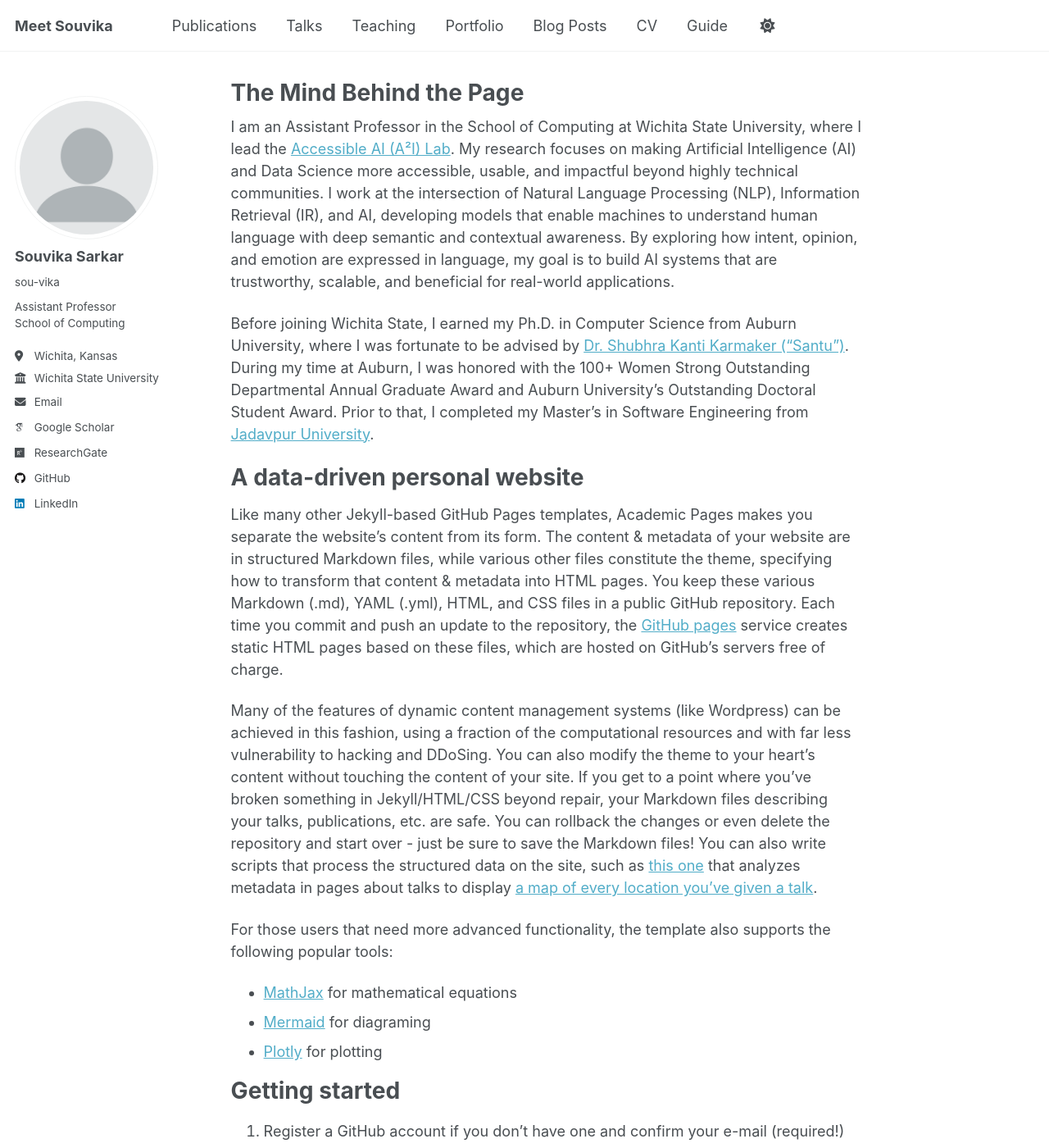
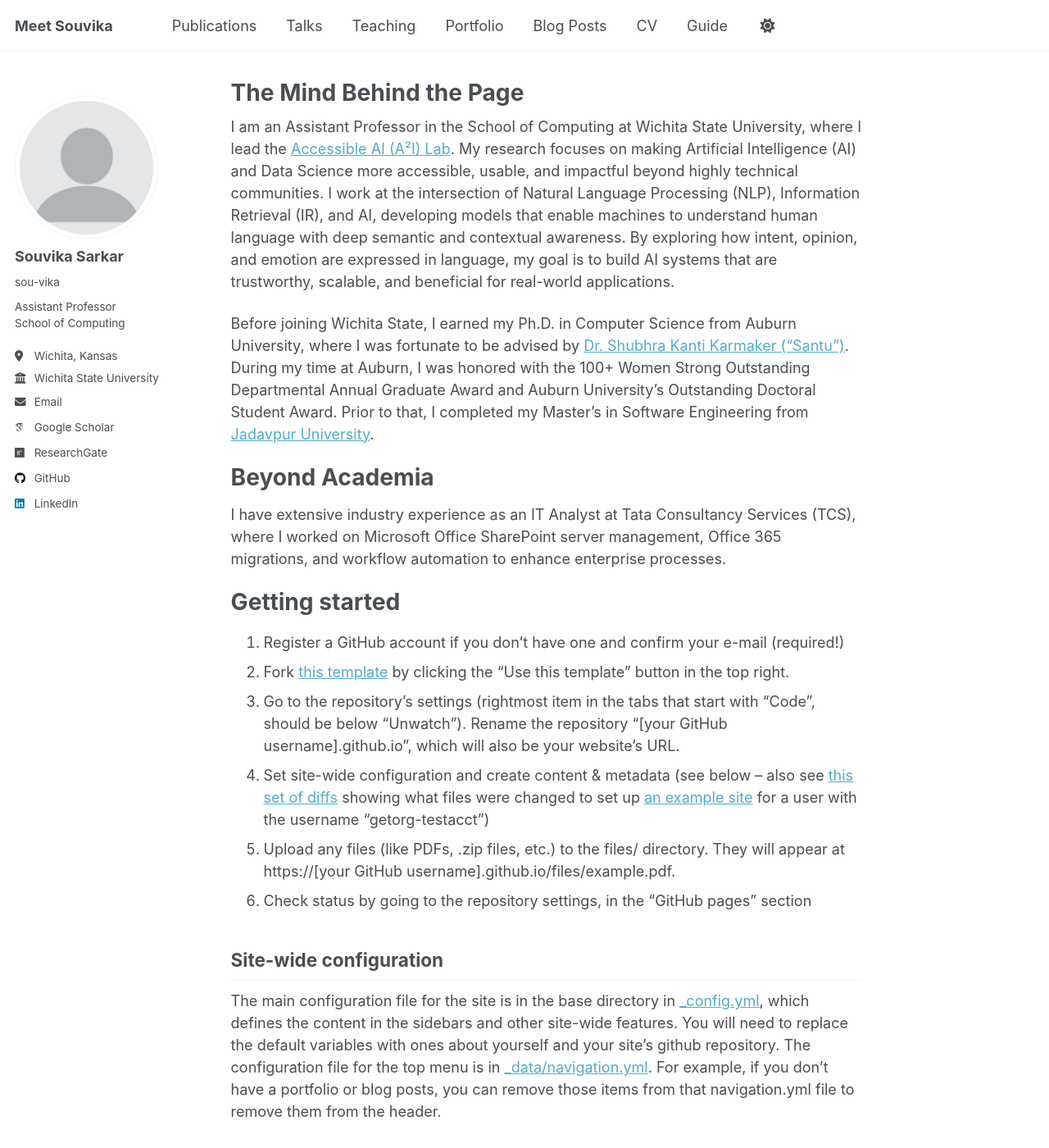
Before and after one commit to souvikasarkar/souvikasarkar.github.io, a Jekyll site: the page built from _pages/about.md, in a window 1280 px wide and 1400 px high. Shown: the whole window at 82% size. Built offline with Jekyll 4.4.1, drawn with Linux system fonts in a browser that asks for light colours; some web fonts are replaced; a script that is not in the unit is left out.

Commit message:
Update tab title.

```diff
--- a/_includes/seo.html
+++ b/_includes/seo.html
@@ -6,8 +6,8 @@
 {% endif %}
 {% assign seo_url = seo_url | default: site.github.url %}
 
-{% if page.title %}
-  {% assign seo_title = page.title | append: " " | append: site.title_separator | append: " " | append: site.title %}
+{% if site.name %}
+  {% assign seo_title = site.name | append: " " | append: site.title_separator | append: " " | append: site.title %}
 {% endif %}
 
 {% if seo_title %}
--- a/_pages/about.md
+++ b/_pages/about.md
@@ -12,16 +12,9 @@ I am an Assistant Professor in the School of Computing at Wichita State Universi
 
 Before joining Wichita State, I earned my Ph.D. in Computer Science from Auburn University, where I was fortunate to be advised by [Dr. Shubhra Kanti Karmaker (“Santu”)](https://karmake2.github.io/). During my time at Auburn, I was honored with the 100+ Women Strong Outstanding Departmental Annual Graduate Award and Auburn University’s Outstanding Doctoral Student Award. Prior to that, I completed my Master’s in Software Engineering from [Jadavpur University](https://jadavpuruniversity.in/).
 
-A data-driven personal website
+Beyond Academia
 ======
-Like many other Jekyll-based GitHub Pages templates, Academic Pages makes you separate the website's content from its form. The content & metadata of your website are in structured Markdown files, while various other files constitute the theme, specifying how to transform that content & metadata into HTML pages. You keep these various Markdown (.md), YAML (.yml), HTML, and CSS files in a public GitHub repository. Each time you commit and push an update to the repository, the [GitHub pages](https://pages.github.com/) service creates static HTML pages based on these files, which are hosted on GitHub's servers free of charge.
-
-Many of the features of dynamic content management systems (like Wordpress) can be achieved in this fashion, using a fraction of the computational resources and with far less vulnerability to hacking and DDoSing. You can also modify the theme to your heart's content without touching the content of your site. If you get to a point where you've broken something in Jekyll/HTML/CSS beyond repair, your Markdown files describing your talks, publications, etc. are safe. You can rollback the changes or even delete the repository and start over - just be sure to save the Markdown files! You can also write scripts that process the structured data on the site, such as [this one](https://github.com/academicpages/academicpages.github.io/blob/master/talkmap.ipynb) that analyzes metadata in pages about talks to display [a map of every location you've given a talk](https://academicpages.github.io/talkmap.html).
-
-For those users that need more advanced functionality, the template also supports the following popular tools:
-- [MathJax](https://www.mathjax.org/) for mathematical equations
-- [Mermaid](https://mermaid.js.org/) for diagraming
-- [Plotly](https://plotly.com/javascript/) for plotting
+I have extensive industry experience as an IT Analyst at Tata Consultancy Services (TCS), where I worked on Microsoft Office SharePoint server management, Office 365 migrations, and workflow automation to enhance enterprise processes.
 
 Getting started
 ======
```
